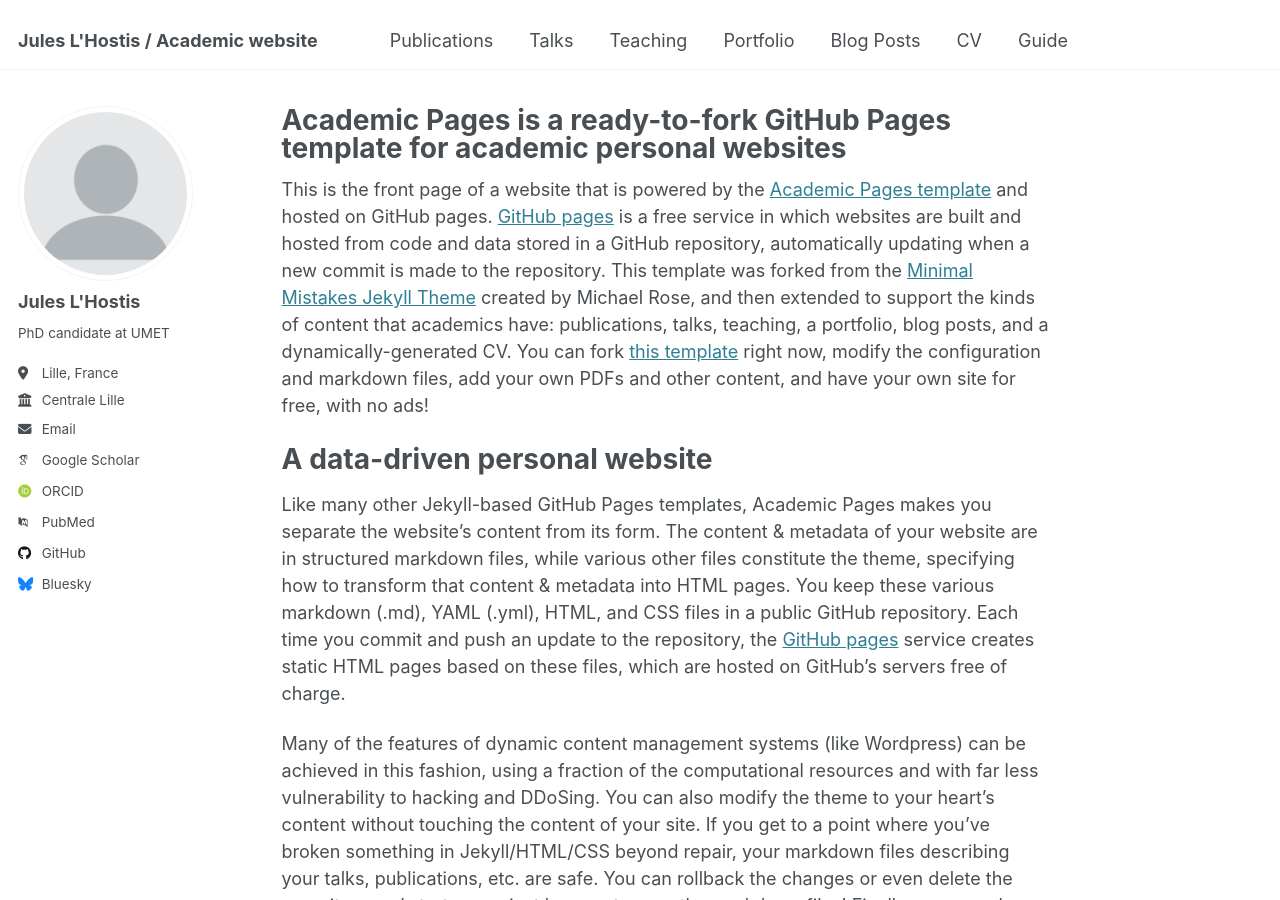
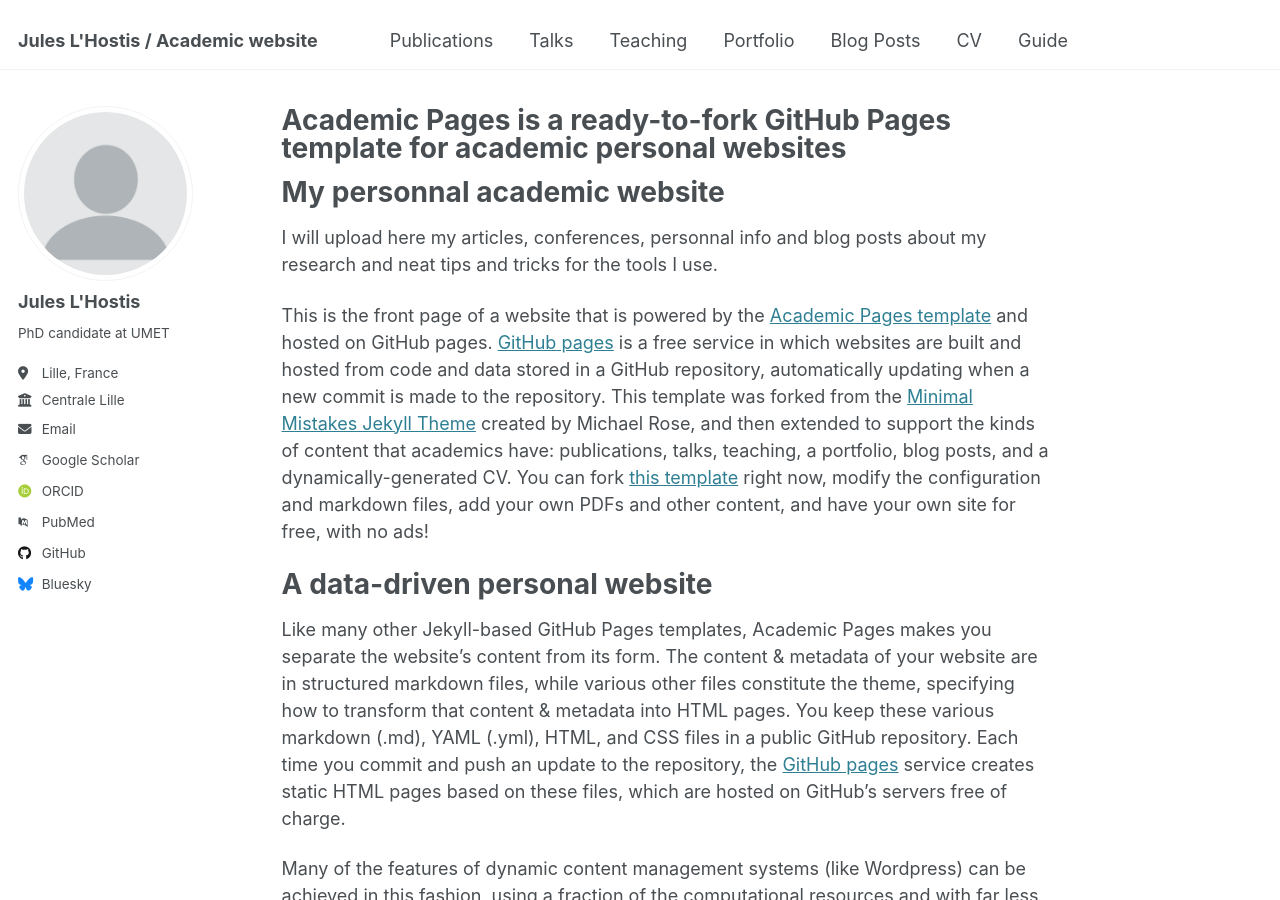
Before and after one commit to jlhostis/jlhostis.github.io, a Jekyll site: the page built from _pages/about.md, in a window 1280 px wide and 900 px high. Built offline with Jekyll 4.4.1, drawn with Linux system fonts in a browser that asks for light colours; some web fonts are replaced.

Commit message:
Update about.md

```diff
--- a/_pages/about.md
+++ b/_pages/about.md
@@ -6,6 +6,10 @@
   - /about/
   - /about.html
 ---
+
+# My personnal academic website
+
+I will upload here my articles, conferences, personnal info and blog posts about my research and neat tips and tricks for the tools I use.
 
 This is the front page of a website that is powered by the [Academic Pages template](https://github.com/academicpages/academicpages.github.io) and hosted on GitHub pages. [GitHub pages](https://pages.github.com) is a free service in which websites are built and hosted from code and data stored in a GitHub repository, automatically updating when a new commit is made to the repository. This template was forked from the [Minimal Mistakes Jekyll Theme](https://mmistakes.github.io/minimal-mistakes/) created by Michael Rose, and then extended to support the kinds of content that academics have: publications, talks, teaching, a portfolio, blog posts, and a dynamically-generated CV. You can fork [this template](https://github.com/academicpages/academicpages.github.io) right now, modify the configuration and markdown files, add your own PDFs and other content, and have your own site for free, with no ads!
 
```
